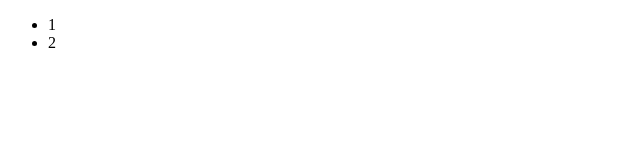
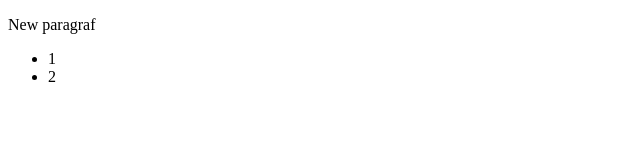
Before and after one commit to MaksymBora/TestRepo, a plain HTML site: page index.html in a window 1280 px wide. Shown: the whole page, without its empty margins (0-640 px from the left). Drawn offline with Linux system fonts and the light colour scheme.

Commit message:
My commit

```diff
--- a/index.html
+++ b/index.html
@@ -6,10 +6,11 @@
     <title>Document</title>
   </head>
   <body>
-    <div>
+    <div> <p>New paragraf</p>
       <ul>
         <li>1</li>
         <li>2</li>
+
       </ul>
     </div>
   </body>
```
